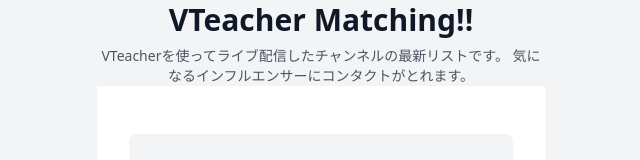
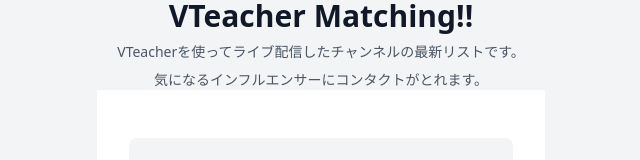
Before and after one commit to rgbkids/vteacher-matching, a Next.js app: page /app/login in a window 1280 px wide. Shown: the part 122-282 px from the top of the page, without its empty margins (319-959 px from the left). Built offline with nearby package versions, Linux system fonts and the light colour scheme; no server answers; grey boxes are pictures that could not be loaded.

Commit message:
Update: comments

```diff
--- a/pages/app/login.tsx
+++ b/pages/app/login.tsx
@@ -101,6 +101,8 @@
         </h2>
         <p className="mt-2 text-center text-sm text-gray-600">
           VTeacherを使ってライブ配信したチャンネルの最新リストです。
+        </p>
+        <p className="mt-2 text-center text-sm text-gray-600">
           気になるインフルエンサーにコンタクトがとれます。{" "}
         </p>
 
```
